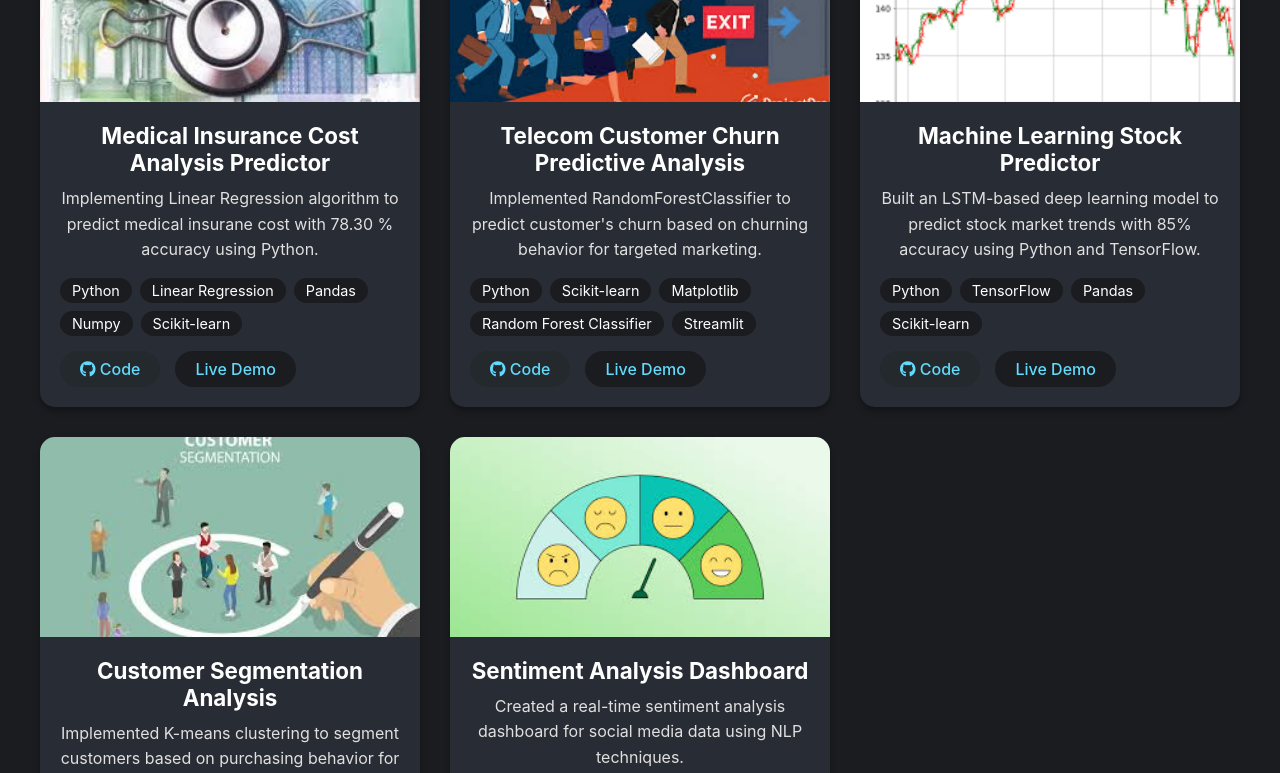
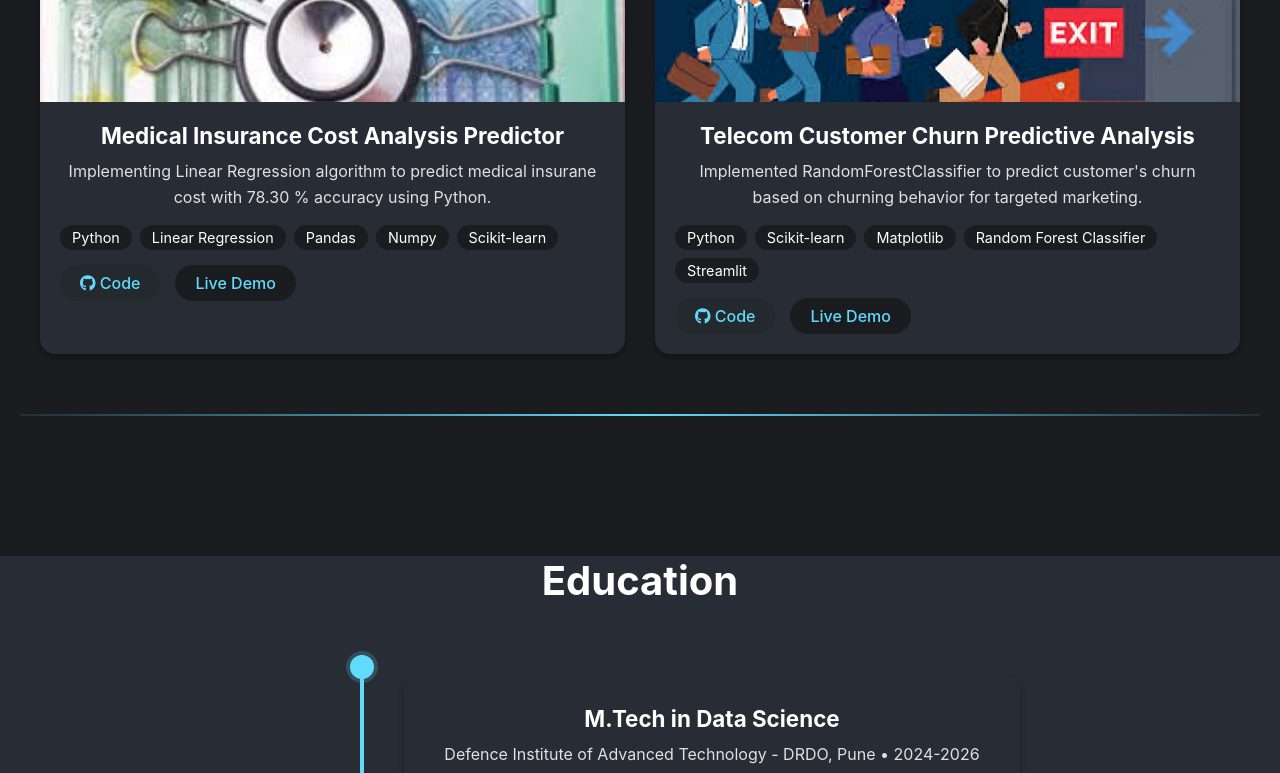
Before and after one commit to MahboobAlam0/portfolio, a React (Create React App) app: page / in a window 1280 px wide. Shown: the part 2100-2873 px from the top of the page. Built offline with nearby package versions, Linux system fonts and the light colour scheme.

Commit message:
Update Projects.js

```diff
--- a/src/components/Projects.js
+++ b/src/components/Projects.js
@@ -29,33 +29,33 @@ const Projects = () => {
             github: 'https://github.com/MahboobAlam0/customerchurn',
             demo: 'https://customerchurn-0.streamlit.app/',
         },
-        {
-            title: 'Machine Learning Stock Predictor',
-            description: 'Built an LSTM-based deep learning model to predict stock market trends with 85% accuracy using Python and TensorFlow.',
-            image: stockImage,
-            category: 'machine-learning',
-            techStack: ['Python', 'TensorFlow', 'Pandas', 'Scikit-learn'],
-            github: 'https://github.com/username/stock-predictor',
-            demo: 'https://demo-link.com',
-        },
-        {
-            title: 'Customer Segmentation Analysis',
-            description: 'Implemented K-means clustering to segment customers based on purchasing behavior for targeted marketing.',
-            image: segmentationImage,
-            category: 'data-analysis',
-            techStack: ['Python', 'Scikit-learn', 'Matplotlib', 'Seaborn'],
-            github: 'https://github.com/username/customer-segmentation',
-            demo: 'https://demo-link.com',
-        },
-        {
-            title: 'Sentiment Analysis Dashboard',
-            description: 'Created a real-time sentiment analysis dashboard for social media data using NLP techniques.',
-            image: sentimentImage,
-            category: 'nlp',
-            techStack: ['Python', 'NLTK', 'React', 'Flask'],
-            github: 'https://github.com/username/sentiment-dashboard',
-            demo: 'https://demo-link.com',
-        }
+        // {
+        //     title: 'Machine Learning Stock Predictor',
+        //     description: 'Built an LSTM-based deep learning model to predict stock market trends with 85% accuracy using Python and TensorFlow.',
+        //     image: stockImage,
+        //     category: 'machine-learning',
+        //     techStack: ['Python', 'TensorFlow', 'Pandas', 'Scikit-learn'],
+        //     github: 'https://github.com/username/stock-predictor',
+        //     demo: 'https://demo-link.com',
+        // },
+        // {
+        //     title: 'Customer Segmentation Analysis',
+        //     description: 'Implemented K-means clustering to segment customers based on purchasing behavior for targeted marketing.',
+        //     image: segmentationImage,
+        //     category: 'data-analysis',
+        //     techStack: ['Python', 'Scikit-learn', 'Matplotlib', 'Seaborn'],
+        //     github: 'https://github.com/username/customer-segmentation',
+        //     demo: 'https://demo-link.com',
+        // },
+        // {
+        //     title: 'Sentiment Analysis Dashboard',
+        //     description: 'Created a real-time sentiment analysis dashboard for social media data using NLP techniques.',
+        //     image: sentimentImage,
+        //     category: 'nlp',
+        //     techStack: ['Python', 'NLTK', 'React', 'Flask'],
+        //     github: 'https://github.com/username/sentiment-dashboard',
+        //     demo: 'https://demo-link.com',
+        // }
     ];
     const { isDarkMode } = useTheme();
     const categories = ['all', 'machine-learning', 'data-analysis', 'nlp'];
```
